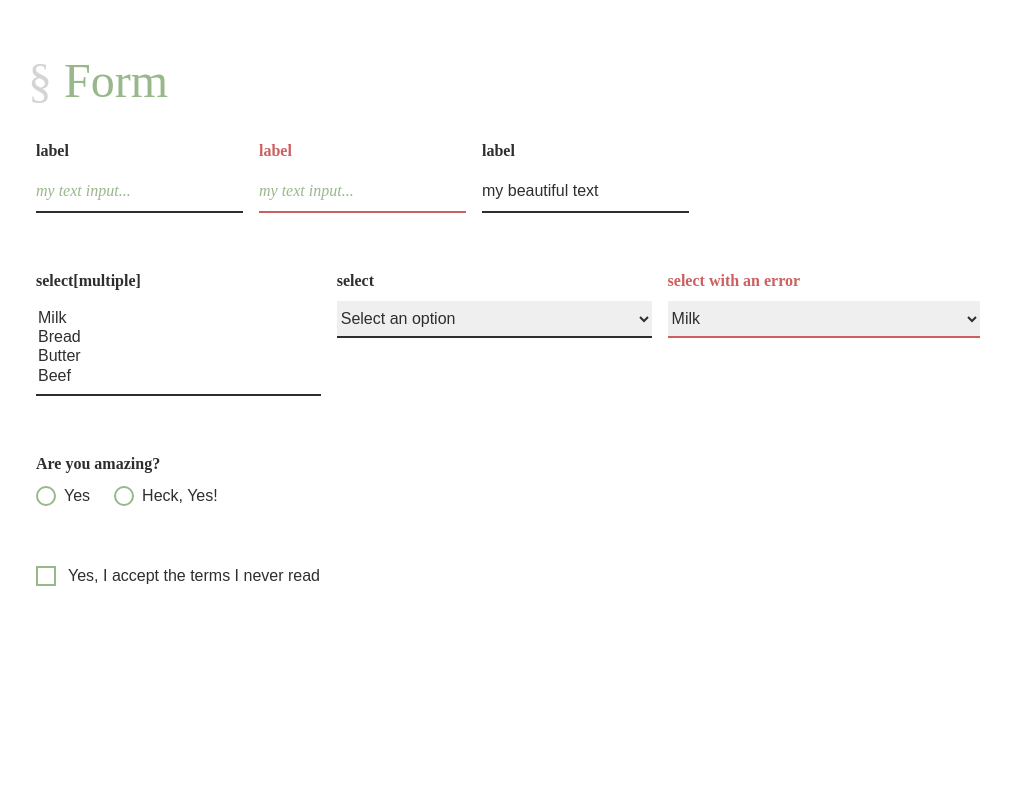
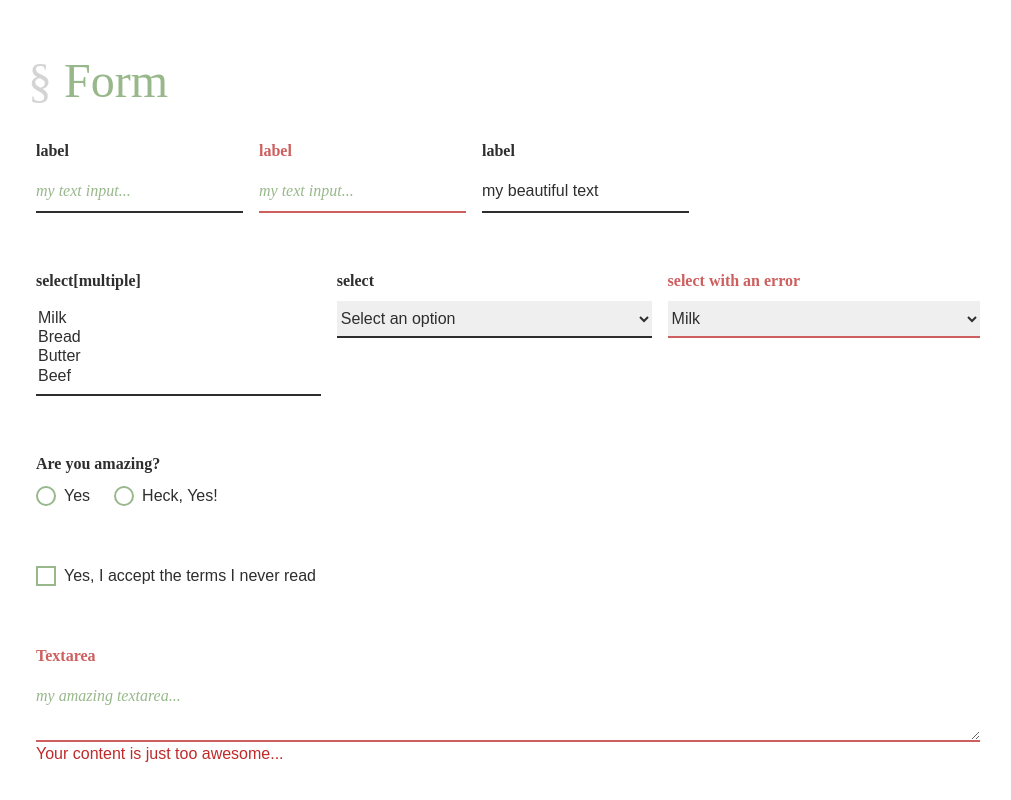
Before and after one commit to simplysuperb-dev/ui-kit, a website: page docs/index.html in a window 1280 px wide. Shown: the part 2612-3412 px from the top of the page, without its empty margins (132-1143 px from the left). Before the commit the page ends 3328 px from the top, so only its background shows below. Drawn offline with Linux system fonts and the light colour scheme; a web font is replaced by a local one.

Commit message:
feat: new textarea component (resolve #4)

```diff
--- a/docs/index.html
+++ b/docs/index.html
@@ -334,8 +334,19 @@ const myHandler = (event) => {
                     <div class="form-element flex-row">
                         <div class="inline-flex items-center">
                             <input type="checkbox" id="checkbox" name="checkbox" class="form-checkbox">
-                            <label for="checkbox" class="ml-1">Yes, I accept the terms I never read</label>
+                            <label for="checkbox">Yes, I accept the terms I never read</label>
                         </div>
+                    </div>
+                </div>
+            </div>
+            <div class="flex flex-wrap mt-10">
+                <div class="p-2 w-full">
+                    <div class="form-element has-error">
+                        <label for="textarea" class="form-label">
+                            Textarea
+                        </label>
+                        <textarea class="form-textarea" name="textarea" id="textarea" placeholder="my amazing textarea..."></textarea>
+                        <p class="text-red-secondary">Your content is just too awesome...</p>
                     </div>
                 </div>
             </div>
--- a/src/components/form/index.js
+++ b/src/components/form/index.js
@@ -10,7 +10,7 @@ module.exports = {
                 '@apply text-red': {},
             },
             '.form-checkbox': {
-                '@apply border-red': {},
+                '@apply border-red' : {},
             }
         },
         '.form-label': {
--- /dev/null
+++ b/src/components/form/textarea.js
@@ -0,0 +1,5 @@
+module.exports = {
+    '.form-textarea': {
+        '@apply form-input': {},
+    },
+};
--- a/src/main.js
+++ b/src/main.js
@@ -13,6 +13,7 @@ const radio = require('./components/form/radio');
 const checkbox = require('./components/form/checkbox');
 
 const outline = require('./utilities/outline');
+const textarea = require('./components/form/textarea');
 
 module.exports = plugin(function ({ addUtilities, addComponents, theme, e }) {
 
@@ -35,6 +36,7 @@ module.exports = plugin(function ({ addUtilities, addComponents, theme, e }) {
         forms,
         input,
         select,
+        textarea,
         radio({ theme }),
         checkbox({ theme }),
     ]);
```
Also changed, not shown: docs/style.css.
